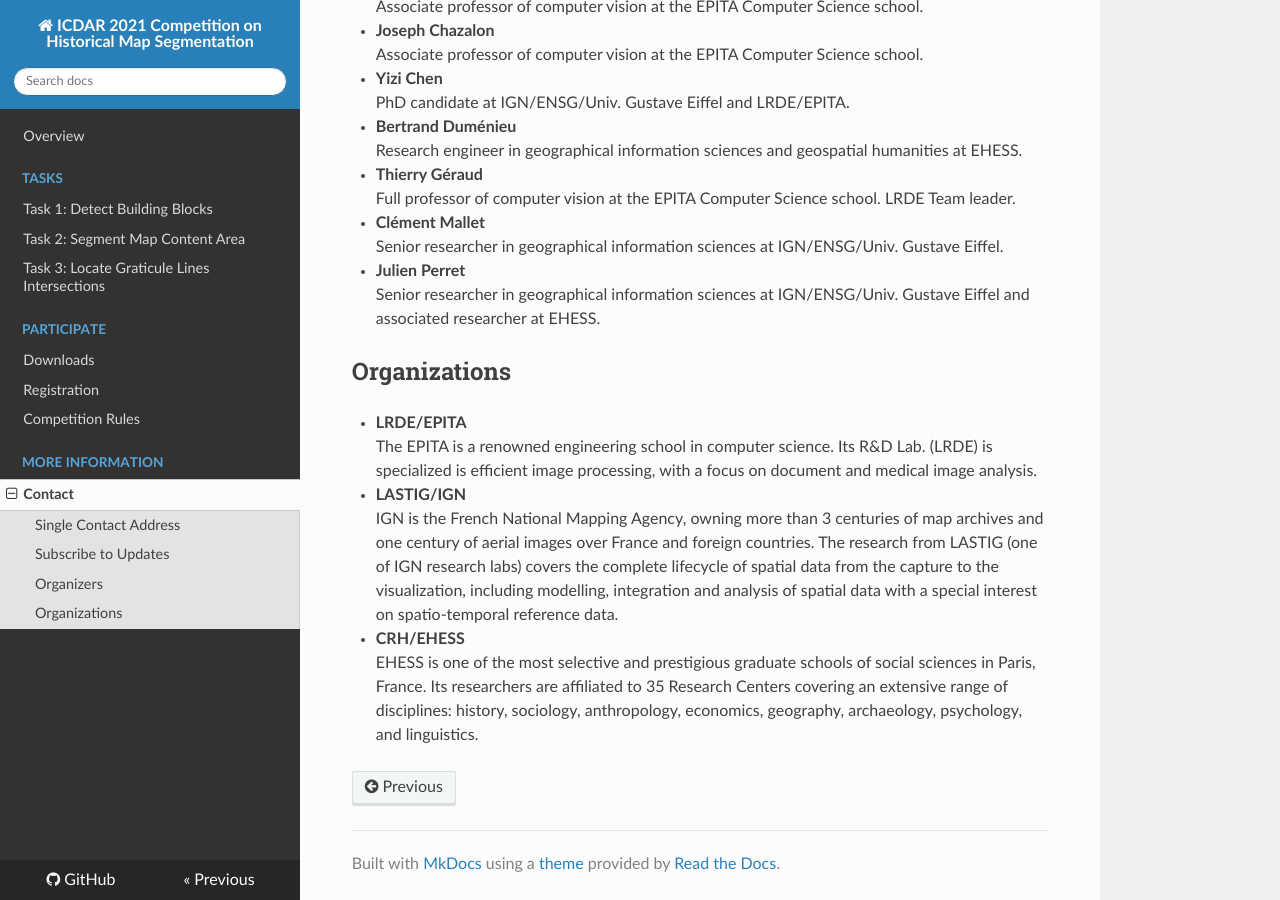
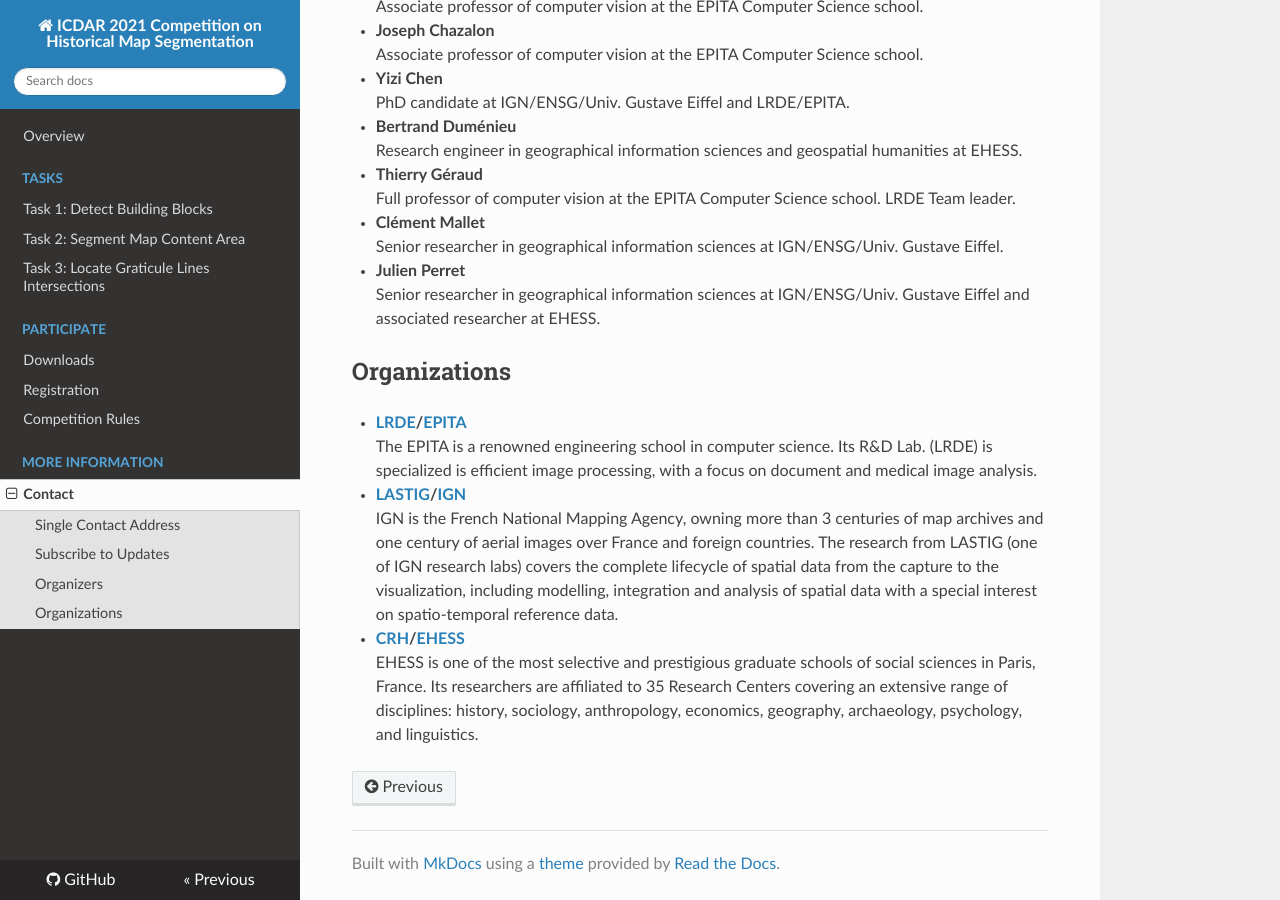
Before and after one commit to icdar21-mapseg/icdar21-mapseg.github.io, an MkDocs documentation site: the page built from docs/contact.md, in a window 1280 px wide and 900 px high, scrolled down 668 px. Built offline with MkDocs 1.6.1, drawn with Linux system fonts in a browser that asks for light colours; nearby versions of some CDN libraries; part of the change alters nothing that is shown.

```diff
--- a/docs/contact.md
+++ b/docs/contact.md
@@ -31,10 +31,10 @@ or by going to:
     Senior researcher in geographical information sciences at IGN/ENSG/Univ. Gustave Eiffel and associated researcher at EHESS.
 
 ## Organizations
-- **LRDE/EPITA**
+- **[LRDE](https://www.lrde.epita.fr/)/[EPITA](https://www.epita.fr/)**
   The EPITA is a renowned engineering school in computer science. Its R&D Lab. (LRDE) is specialized is efficient image processing, with a focus on document and medical image analysis.
-- **LASTIG/IGN**
+- **[LASTIG](https://www.umr-lastig.fr/)/[IGN](https://ign.fr/)**
   IGN is the French National Mapping Agency, owning more than 3 centuries of map archives and one century of aerial images over France and foreign countries. The research from LASTIG (one of IGN research labs) covers the complete lifecycle of spatial data from the capture to the visualization, including modelling, integration and analysis of spatial data with a special interest on spatio-temporal reference data.
-- **CRH/EHESS**
+- **[CRH](http://crh.ehess.fr/)/[EHESS](https://www.ehess.fr/)**
   EHESS is one of the most selective and prestigious graduate schools of social sciences in Paris, France.
-      Its researchers are affiliated to 35 Research Centers covering an extensive range of disciplines: history, sociology, anthropology, economics, geography, archaeology, psychology, and linguistics.
+  Its researchers are affiliated to 35 Research Centers covering an extensive range of disciplines: history, sociology, anthropology, economics, geography, archaeology, psychology, and linguistics.
```
